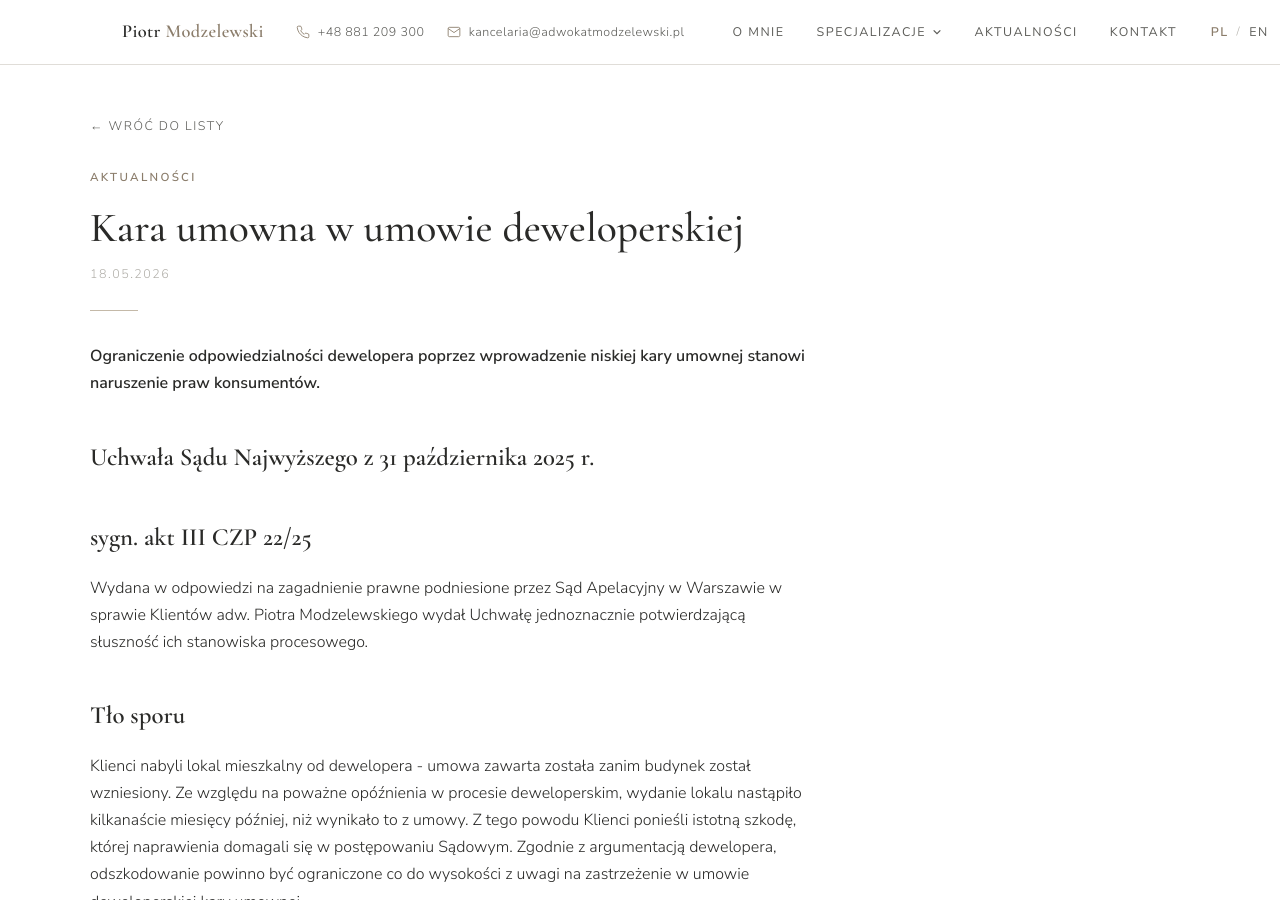
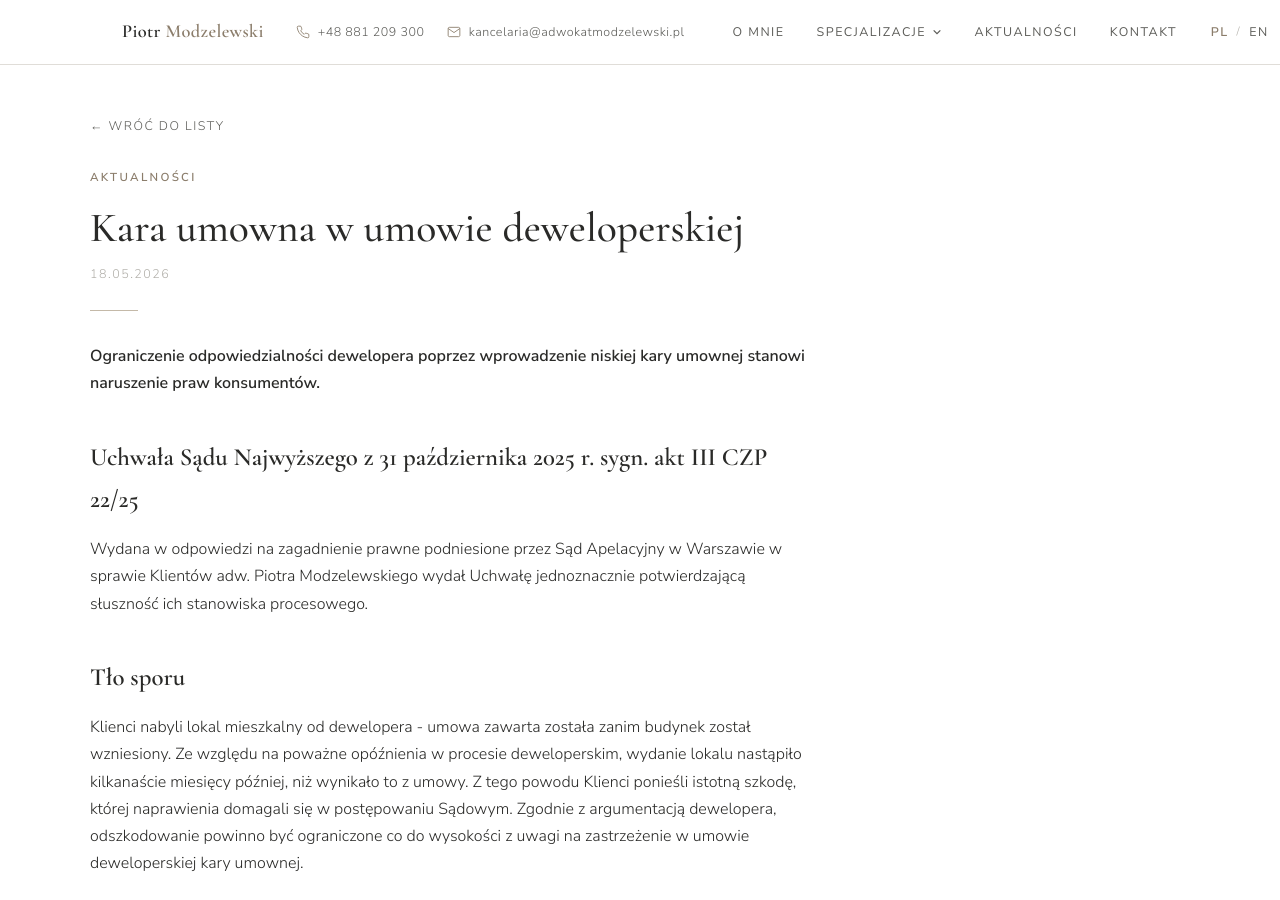
Before and after one commit to pmmodzelewski/adwokatmodzelewski.pl, a Jekyll site: the page built from _posts/2026-05-18-Kara-umowna.md, in a window 1280 px wide and 900 px high. Built offline with Jekyll 4.4.1, drawn with Linux system fonts in a browser that asks for light colours; Markdown is read by kramdown in place of the engine named in the settings.

```diff
--- a/_posts/2026-05-18-Kara-umowna.md
+++ b/_posts/2026-05-18-Kara-umowna.md
@@ -11,8 +11,7 @@ robots: noindex
 
 **Ograniczenie odpowiedzialności dewelopera poprzez wprowadzenie niskiej kary umownej stanowi naruszenie praw konsumentów.**
 
-## Uchwała Sądu Najwyższego z 31 października 2025 r.
-## sygn. akt III CZP 22/25
+## Uchwała Sądu Najwyższego z 31 października 2025 r. sygn. akt III CZP 22/25
 
 Wydana w odpowiedzi na zagadnienie prawne podniesione przez Sąd Apelacyjny w
 Warszawie w sprawie Klientów adw. Piotra Modzelewskiego wydał Uchwałę jednoznacznie
```
